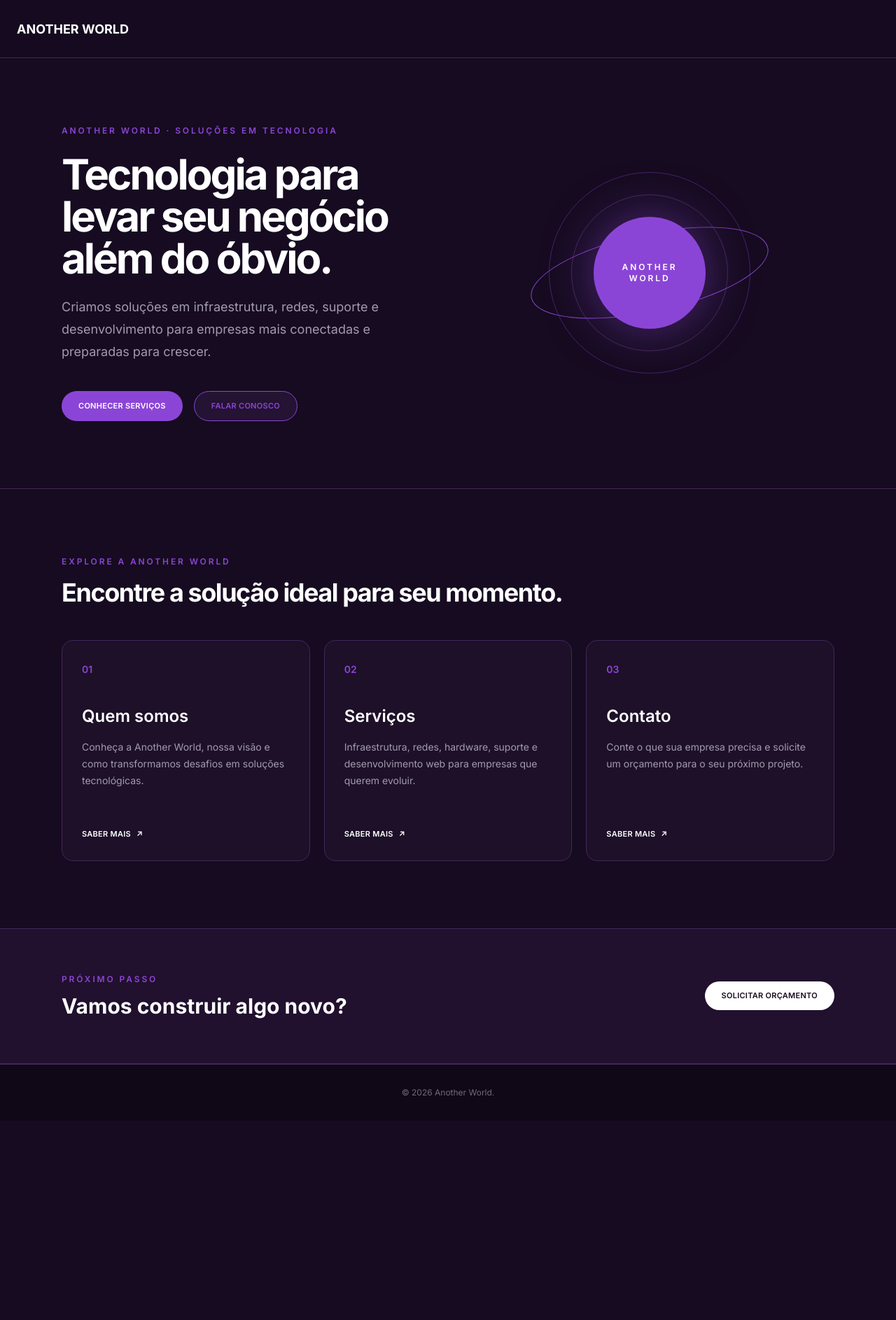
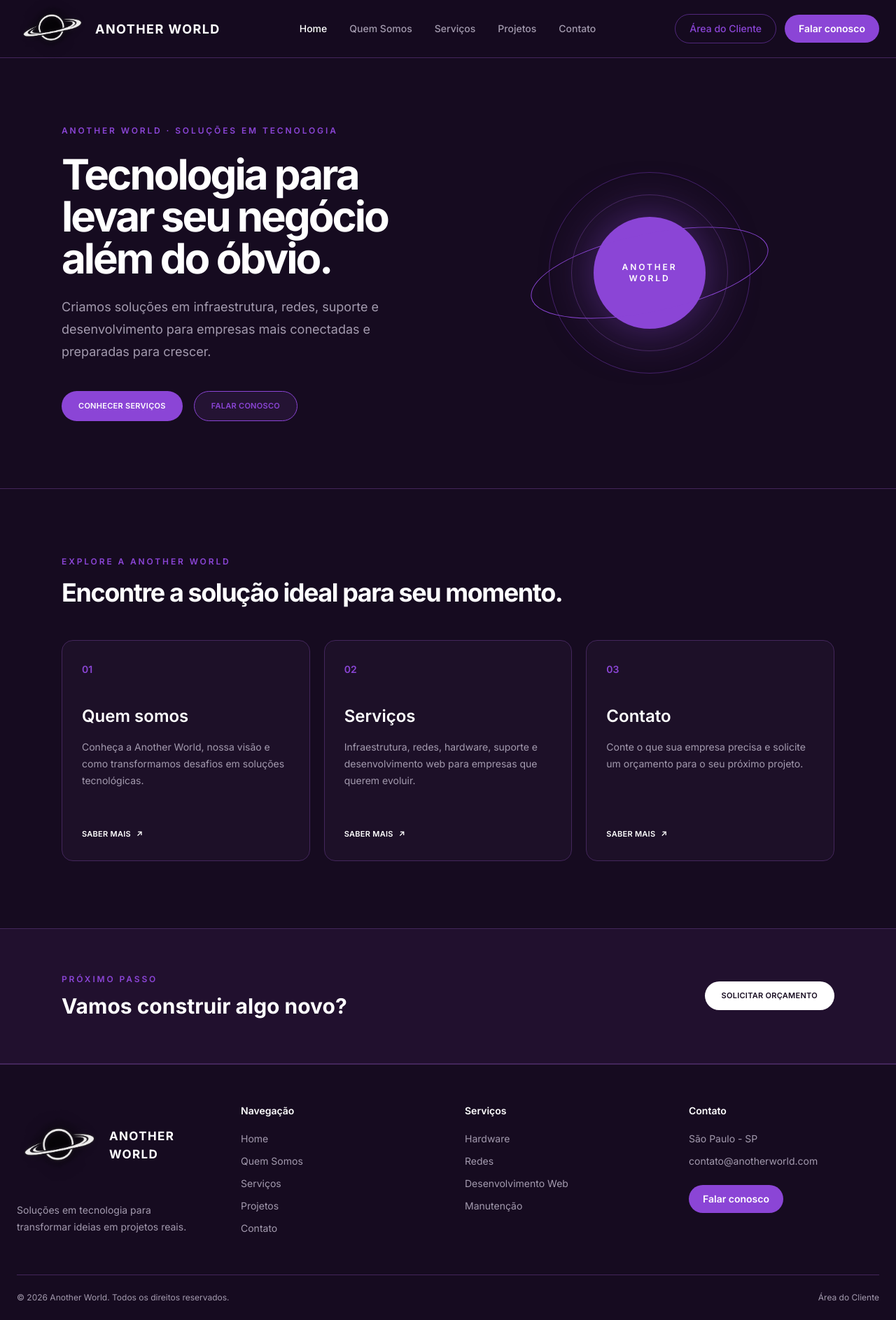
Before and after one commit to Another-World/FRONT-END.V2, a React (Vite) app in the folder another-world-v2/: page / in a window 1280 px wide. Shown: the whole page at 70% size. Before the commit the page ends 1602 px from the top, so only its background shows below. Built offline with nearby package versions, Linux system fonts and the light colour scheme.

Commit message:
feat: criei o cabeçalho, rodapé e acrescentei a logo no canto.

```diff
--- a/another-world-v2/src/components/sections/Footer.jsx
+++ b/another-world-v2/src/components/sections/Footer.jsx
@@ -1,10 +1,149 @@
-// src/components/sections/Footer.jsx
+import { Link } from "react-router-dom";
+import logo from "../../assets/logo.png";
+
 export default function Footer() {
   return (
-    <footer className="bg-bg-footer border-t border-border py-8">
-      <p className="text-text-faint text-xs text-center">
-        © 2026 Another World.
-      </p>
+    <footer className="border-t border-border bg-bg-dark">
+      <div className="mx-auto max-w-[1440px] px-6">
+
+        {/* Parte principal */}
+        <div className="grid gap-12 py-14 md:grid-cols-2 lg:grid-cols-4">
+
+          {/* Logo */}
+          <div className="lg:col-span-1">
+            <Link
+              to="/"
+              className="flex w-fit items-center gap-3"
+            >
+              <img
+                src={logo}
+                alt="Logo Another World"
+                className="h-30 w-30 object-contain"
+              />
+
+              <span className="text-[17px] font-bold tracking-[0.08em] text-white">
+                ANOTHER WORLD
+              </span>
+            </Link>
+
+            <p className="mt-5 max-w-xs text-sm leading-6 text-text-muted">
+              Soluções em tecnologia para transformar ideias
+              em projetos reais.
+            </p>
+          </div>
+
+          {/* Navegação */}
+          <div>
+            <h3 className="mb-5 text-sm font-semibold text-white">
+              Navegação
+            </h3>
+
+            <nav className="flex flex-col gap-3">
+              <Link
+                to="/"
+                className="text-sm text-text-muted transition-colors hover:text-white"
+              >
+                Home
+              </Link>
+
+              <Link
+                to="/quem-somos"
+                className="text-sm text-text-muted transition-colors hover:text-white"
+              >
+                Quem Somos
+              </Link>
+
+              <Link
+                to="/servicos"
+                className="text-sm text-text-muted transition-colors hover:text-white"
+              >
+                Serviços
+              </Link>
+
+              <Link
+                to="/projetos"
+                className="text-sm text-text-muted transition-colors hover:text-white"
+              >
+                Projetos
+              </Link>
+
+              <Link
+                to="/contato"
+                className="text-sm text-text-muted transition-colors hover:text-white"
+              >
+                Contato
+              </Link>
+            </nav>
+          </div>
+
+          {/* Serviços */}
+          <div>
+            <h3 className="mb-5 text-sm font-semibold text-white">
+              Serviços
+            </h3>
+
+            <div className="flex flex-col gap-3">
+              <span className="text-sm text-text-muted">
+                Hardware
+              </span>
+
+              <span className="text-sm text-text-muted">
+                Redes
+              </span>
+
+              <span className="text-sm text-text-muted">
+                Desenvolvimento Web
+              </span>
+
+              <span className="text-sm text-text-muted">
+                Manutenção
+              </span>
+            </div>
+          </div>
+
+          {/* Contato */}
+          <div>
+            <h3 className="mb-5 text-sm font-semibold text-white">
+              Contato
+            </h3>
+
+            <div className="flex flex-col gap-3">
+              <span className="text-sm text-text-muted">
+                São Paulo - SP
+              </span>
+
+              <span className="break-all text-sm text-text-muted">
+                contato@anotherworld.com
+              </span>
+
+              <Link
+                to="/contato"
+                className="mt-3 w-fit rounded-full bg-purple px-5 py-2.5 text-sm font-semibold text-white transition-opacity hover:opacity-90"
+              >
+                Falar conosco
+              </Link>
+            </div>
+          </div>
+
+        </div>
+
+        {/* Rodapé inferior */}
+        <div className="flex flex-col gap-4 border-t border-border py-6 sm:flex-row sm:items-center sm:justify-between">
+
+          <p className="text-xs text-text-muted">
+            © 2026 Another World. Todos os direitos reservados.
+          </p>
+
+          <Link
+            to="/area-cliente"
+            className="text-xs text-text-muted transition-colors hover:text-purple"
+          >
+            Área do Cliente
+          </Link>
+
+        </div>
+
+      </div>
     </footer>
   );
 }
--- a/another-world-v2/src/components/sections/Header.jsx
+++ b/another-world-v2/src/components/sections/Header.jsx
@@ -1,14 +1,146 @@
-// src/components/sections/Header.jsx
-import { Link } from "react-router-dom";
+import { useState } from "react";
+import { Link, NavLink } from "react-router-dom";
+import logo from "../../assets/logo.png"
+
 
 export default function Header() {
+  const [menuOpen, setMenuOpen] = useState(false);
+
+  const menuItems = [
+    { label: "Home", to: "/" },
+    { label: "Quem Somos", to: "/quem-somos" },
+    { label: "Serviços", to: "/servicos" },
+    { label: "Projetos", to: "/projetos" },
+    { label: "Contato", to: "/contato" },
+  ];
+
   return (
     <header className="sticky top-0 z-50 border-b border-border bg-bg-dark/95 backdrop-blur">
       <div className="mx-auto flex h-[82px] max-w-[1440px] items-center justify-between px-6">
-        <Link to="/" className="text-[18px] font-bold text-white">
-          ANOTHER WORLD
+        <Link
+          to="/"
+          onClick={() => setMenuOpen(false)}
+          className="flex items-center gap-3"
+        >
+          <img
+            src={logo}
+            alt="Logo Another World"
+            className="h-25 w-25 object-contain"
+          />
+
+          <span className="text-[18px] font-bold tracking-[0.08em] text-white">
+            ANOTHER WORLD
+          </span>
         </Link>
+
+        {/* MENU DESKTOP */}
+        <nav className="hidden items-center gap-8 lg:flex">
+          {menuItems.map((item) => (
+            <NavLink
+              key={item.to}
+              to={item.to}
+              className={({ isActive }) =>
+                `text-sm font-medium transition-colors ${isActive
+                  ? "text-white"
+                  : "text-text-muted hover:text-white"
+                }`
+              }
+            >
+              {item.label}
+            </NavLink>
+          ))}
+        </nav>
+
+        {/* AÇÕES DESKTOP */}
+        <div className="hidden items-center gap-3 lg:flex">
+
+          {/* ÁREA DO CLIENTE */}
+          <Link
+            to="/area-cliente"
+            className="rounded-full border border-purple/50 px-5 py-2.5 text-sm font-medium text-purple transition-all hover:border-purple hover:bg-purple/10"
+          >
+            Área do Cliente
+          </Link>
+
+          {/* FALAR CONOSCO */}
+          <Link
+            to="/contato"
+            className="rounded-full bg-purple px-5 py-2.5 text-sm font-semibold text-white transition-all hover:opacity-90"
+          >
+            Falar conosco
+          </Link>
+
+        </div>
+
+        {/* BOTÃO HAMBÚRGUER */}
+        <button
+          type="button"
+          aria-label="Abrir menu"
+          aria-expanded={menuOpen}
+          onClick={() => setMenuOpen(!menuOpen)}
+          className="flex h-10 w-10 items-center justify-center rounded-lg border border-border text-white transition hover:bg-bg-section lg:hidden"
+        >
+          <span className="sr-only">Menu</span>
+
+          <div className="flex flex-col gap-1.5">
+            <span
+              className={`block h-0.5 w-5 bg-white transition-transform ${menuOpen ? "translate-y-2 rotate-45" : ""
+                }`}
+            />
+            <span
+              className={`block h-0.5 w-5 bg-white transition-opacity ${menuOpen ? "opacity-0" : "opacity-100"
+                }`}
+            />
+            <span
+              className={`block h-0.5 w-5 bg-white transition-transform ${menuOpen ? "-translate-y-2 -rotate-45" : ""
+                }`}
+            />
+          </div>
+        </button>
       </div>
+
+      {/* MENU MOBILE */}
+      {menuOpen && (
+        <div className="border-t border-border bg-bg-dark px-6 py-6 lg:hidden">
+          <nav className="flex flex-col gap-5">
+            {menuItems.map((item) => (
+              <NavLink
+                key={item.to}
+                to={item.to}
+                onClick={() => setMenuOpen(false)}
+                className={({ isActive }) =>
+                  `text-base font-medium transition-colors ${isActive
+                    ? "text-white"
+                    : "text-text-muted hover:text-white"
+                  }`
+                }
+              >
+                {item.label}
+              </NavLink>
+            ))}
+
+            <div className="my-1 h-px bg-border" />
+
+            {/* ÁREA DO CLIENTE MOBILE */}
+            <Link
+              to="/area-cliente"
+              onClick={() => setMenuOpen(false)}
+              className="rounded-full border border-purple/50 px-5 py-3 text-center text-sm font-medium text-purple transition hover:bg-purple/10"
+            >
+              Área do Cliente
+            </Link>
+
+            {/* FALAR CONOSCO MOBILE */}
+            <Link
+              to="/contato"
+              onClick={() => setMenuOpen(false)}
+              className="rounded-full bg-purple px-5 py-3 text-center text-sm font-semibold text-white transition hover:opacity-90"
+            >
+              Falar conosco
+            </Link>
+          </nav>
+        </div>
+      )}
     </header>
   );
 }
```
Also changed, not shown: another-world-v2/src/assets/logo.png (added).
